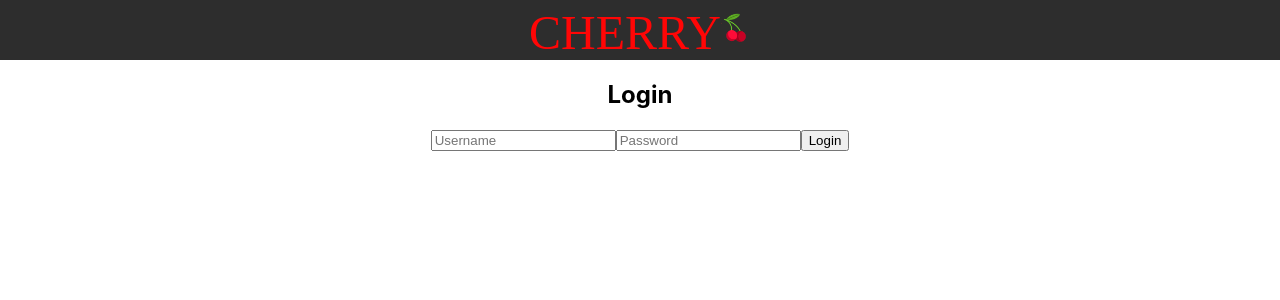
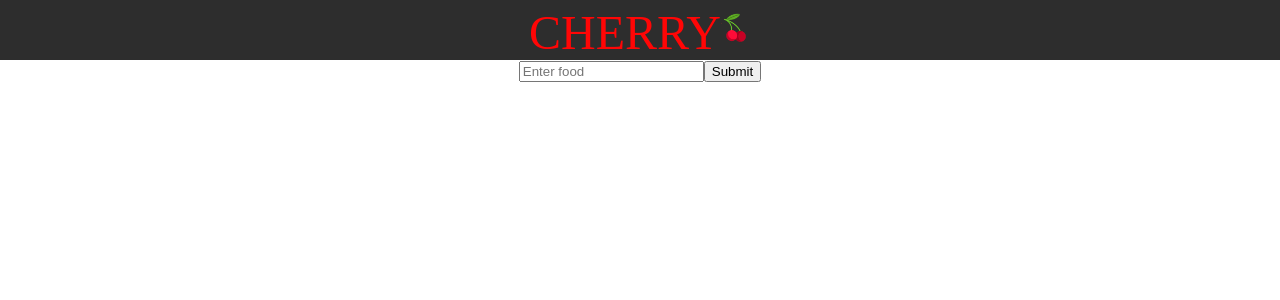
Before and after one commit to joshroundy9/Cherry, a React (Create React App) app in the folder webapp/: page /dashboard in a window 1280 px wide. Before the commit this address led to /login. Shown: the top 300 px of the page. Built offline with nearby package versions, Linux system fonts and the light colour scheme; a web font is replaced by a local one.

Commit message:
add: token validation for front end

```diff
--- a/webapp/src/dashboard/Dashboard.js
+++ b/webapp/src/dashboard/Dashboard.js
@@ -2,13 +2,14 @@
 import React, { useState } from 'react';
 import {Link} from "react-router-dom";
 import '../style/Dashboard.css';
+import NutritionForm from "./FoodEntry";
 
 function Dashboard({ onDashboard }) {
 
 
     return (
         <div className={"Dashboard-background"}>
-
+            <NutritionForm />
         </div>
     );
 }
--- /dev/null
+++ b/webapp/src/dashboard/FoodEntry.js
@@ -0,0 +1,48 @@
+import React, { useState } from 'react';
+
+function NutritionForm() {
+    const [foodEntry, setFoodEntry] = useState('');
+    const [result, setResult] = useState(null);
+    const [error, setError] = useState(null);
+
+    const handleSubmit = async (e) => {
+        e.preventDefault();
+        setError(null);
+        setResult(null);
+        try {
+            const response = await fetch('http://localhost:8080/ai/nutritiondata', {
+                method: 'POST',
+                headers: {
+                    'Content-Type': 'application/x-www-form-urlencoded',
+                    'Food-Entry': foodEntry,
+                    'Authorization': `Bearer ` + localStorage.getItem("jwtToken")
+                },
+                body: ''
+            });
+            if (response.ok) {
+                const data = await response.json();
+                setResult(data);
+            } else {
+                setError('Request failed: ' + response.status + ' ' + response.statusText);
+            }
+        } catch (err) {
+            setError('Network error: ' + err.message);
+        }
+    };
+
+    return (
+        <form onSubmit={handleSubmit}>
+            <input
+                type="text"
+                value={foodEntry}
+                onChange={e => setFoodEntry(e.target.value)}
+                placeholder="Enter food"
+            />
+            <button type="submit">Submit</button>
+            {error && <div style={{ color: 'red' }}>{error}</div>}
+            {result && <pre>{JSON.stringify(result, null, 2)}</pre>}
+        </form>
+    );
+}
+
+export default NutritionForm;
--- a/webapp/src/security/Login.js
+++ b/webapp/src/security/Login.js
@@ -20,7 +20,7 @@ function Login({ onLogin }) {
         });
         if (response.ok) {
             const data = await response.json();
-            localStorage.setItem('jwtToken', data.token);
+            localStorage.setItem('jwtToken', data.jwt);
             onLogin(data);
             navigate('/dashboard');
         } else {
--- a/webapp/src/security/PrivateRoute.js
+++ b/webapp/src/security/PrivateRoute.js
@@ -2,8 +2,22 @@ import React from "react";
 import { Navigate } from "react-router-dom";
 
 const PrivateRoute = ({ children }) => {
-    const token = localStorage.getItem("jwtToken");
-    return token ? children : <Navigate to="/login" replace />;
+    const valid = validateToken()
+    return valid ? children : <Navigate to="/login" replace />;
 };
 
+async function validateToken() {
+    const token = localStorage.getItem("jwtToken");
+    if (!token) return false;
+
+    const response = await fetch("localhost:3000/auth/validate", {
+        method: "GET",
+        headers: {
+            "JWT-Token": token,
+        }
+    });
+
+    return response.ok;
+}
+
 export default PrivateRoute;
```
